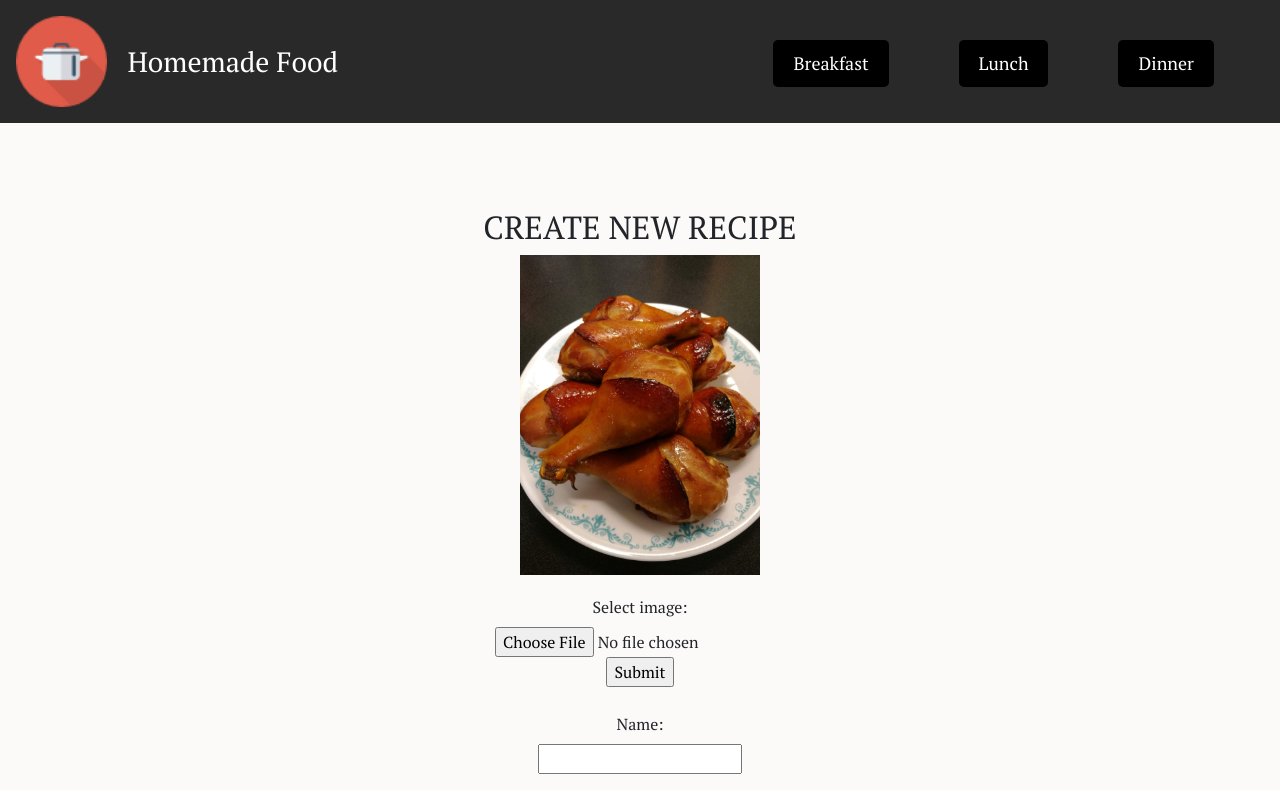
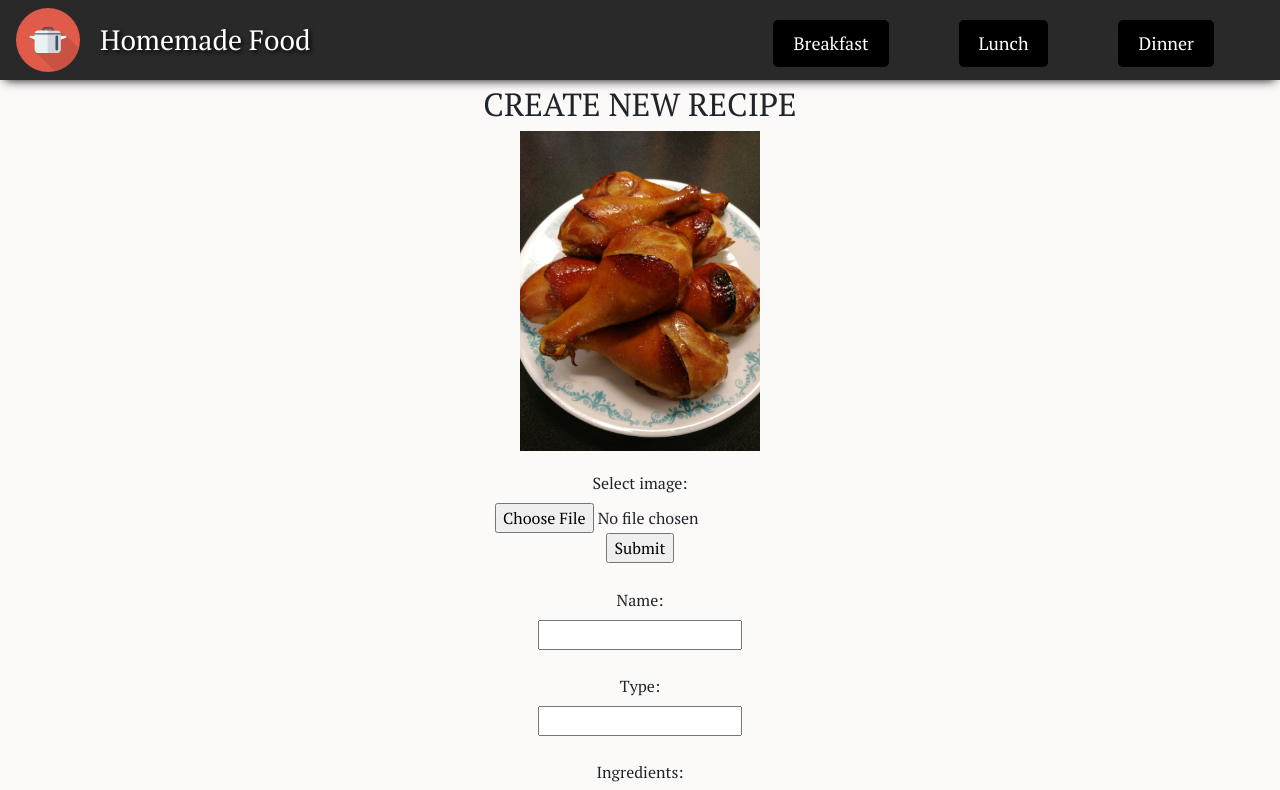
Before and after one commit to SvetlanaSurzhan/recipes-site, a React (Create React App) app in the folder ClientApp/: page /create in a window 1280 px wide. Shown: the top 790 px of the page. Built offline with nearby package versions, Linux system fonts and the light colour scheme.

Commit message:
changed header style

```diff
--- a/ClientApp/src/components/header/Header.css
+++ b/ClientApp/src/components/header/Header.css
@@ -13,27 +13,32 @@
 	align-items: center;
 	padding: 1em;
 	background-color:#292929;
-	max-height: 20vh;
+	max-height: 10vh;
 	color: white;
+	box-shadow: 0 5px 10px -5px #000;
+	position: fixed;
+	width: 100%;
 }
 
 .menu-item{
-	text-decoration: none;
+	max-height: 10vh;
 }
 
 .logo-item{
 	display: flex;
 	flex-direction: row;
 	align-items: center;
+	max-height: 10vh;
 }
 h3{
 	padding: 5px 20px;
 	margin: 0;
 	width: 10em;
+	text-shadow: 2px 2px 4px #000000;
 }
 .image-item{
-	width: 30%;
-    height: auto;
+	width: auto;
+	max-height: 10vh;
 }
 
 .filter-menu li{
@@ -53,4 +58,5 @@ button{
 	text-align: center;
 	padding: 10px 20px 10px 20px;
 	font-size: large;
+	max-height: 8vh;
 }
```
